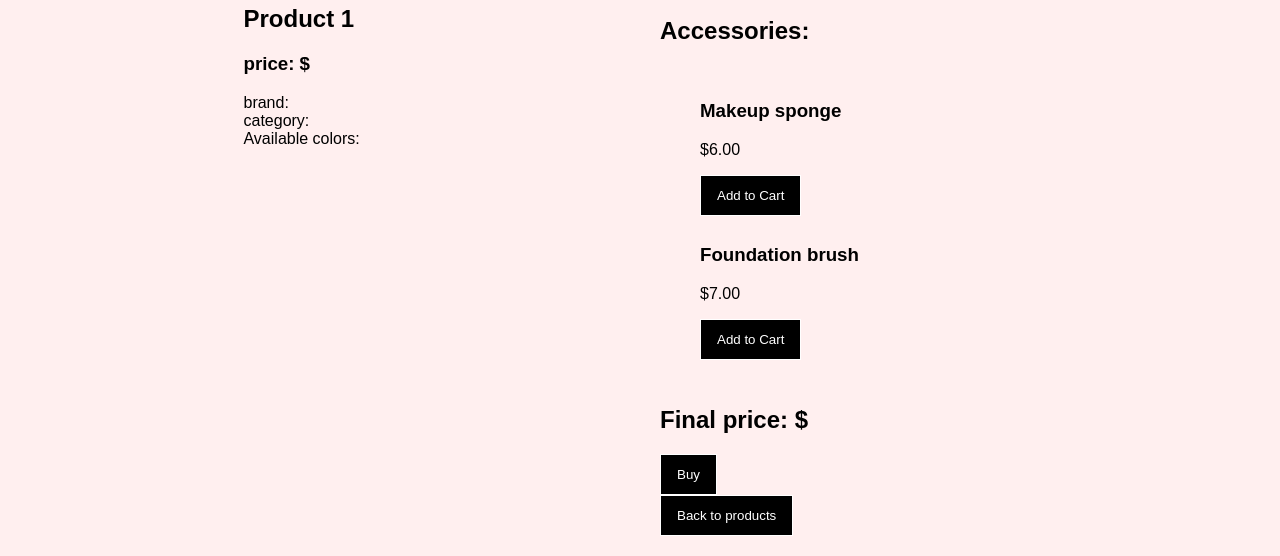
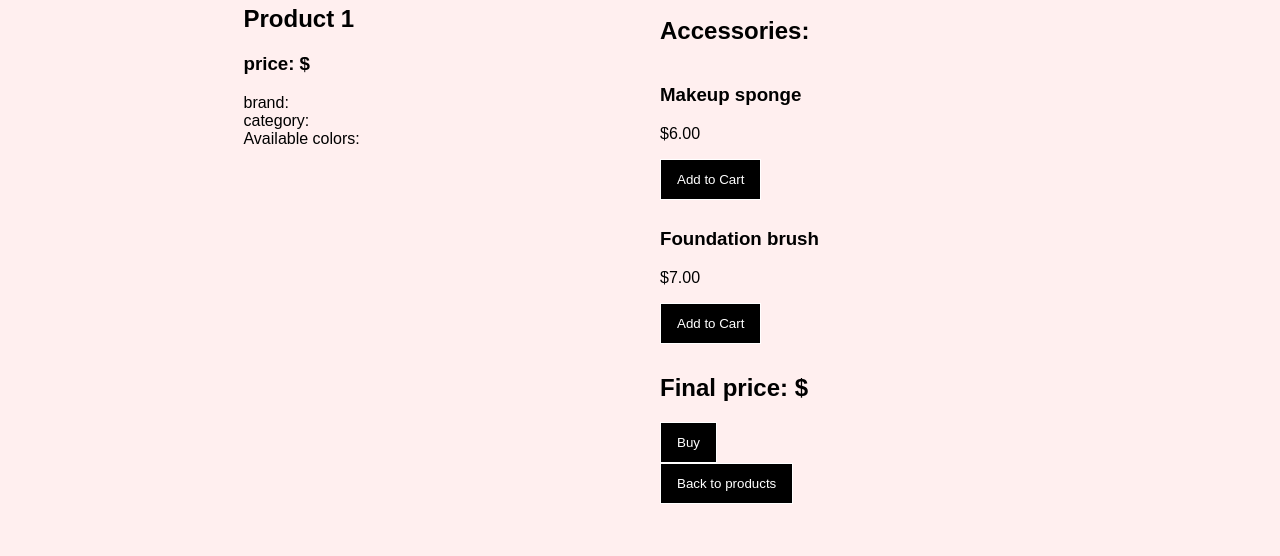
Before and after one commit to KarolinaKasp/projekt, a plain HTML site: page index.html in a window 1280 px wide. Both pictures are taken after a click on the button 293 px from the left and 261 px from the top of the page. Shown: the part 337-893 px from the top of the page. After the commit the page ends 861 px from the top, so only its background shows below. Drawn offline with Linux system fonts and the light colour scheme; no server answers.

Commit message:
Add files via upload

```diff
--- a/style.css
+++ b/style.css
@@ -24,6 +24,7 @@ body {
   display: grid;
   grid-template-columns: repeat(auto-fit, minmax(250px, 1fr));
   grid-gap: 10px;
+  max-height: 250px;
 }
 
 header {
@@ -100,6 +101,8 @@ input[type="date"],
 
 ul {
   list-style-type: none;
+  padding: 0;
+  margin: 0;
 }
 
 .accessorie {
```
